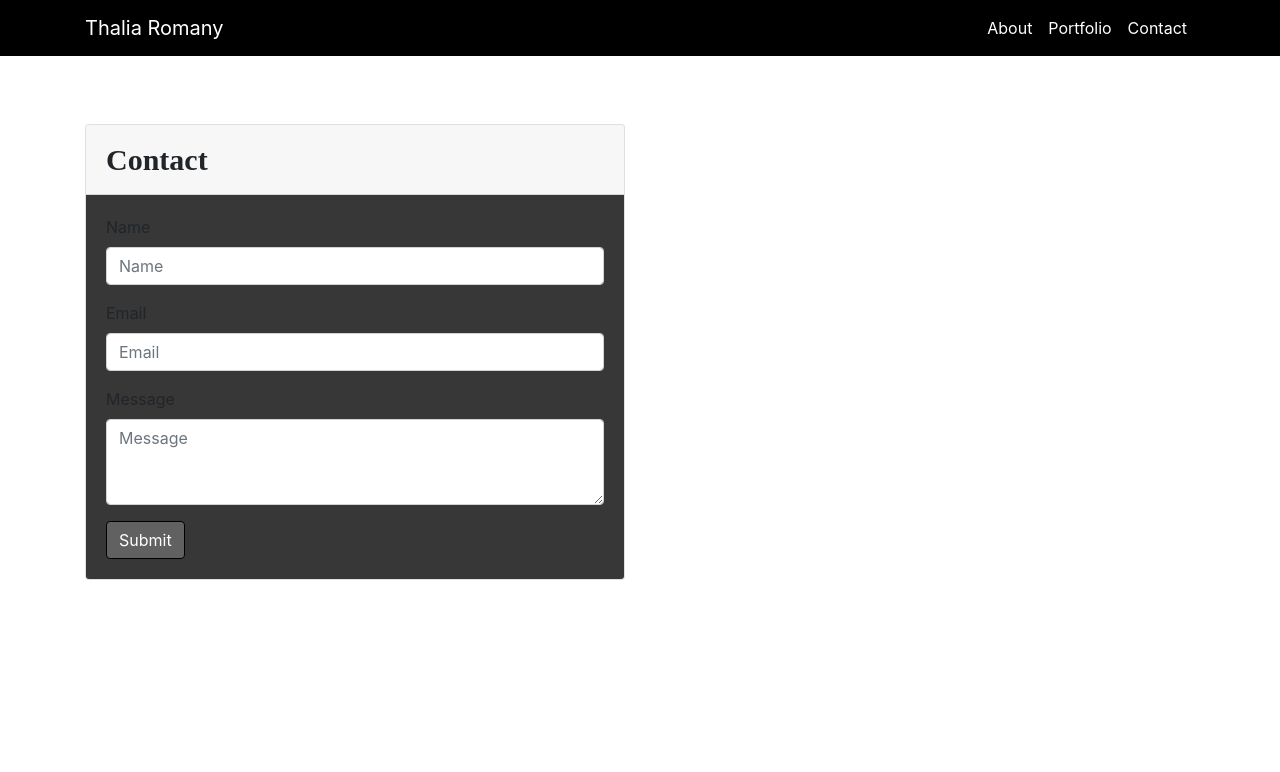
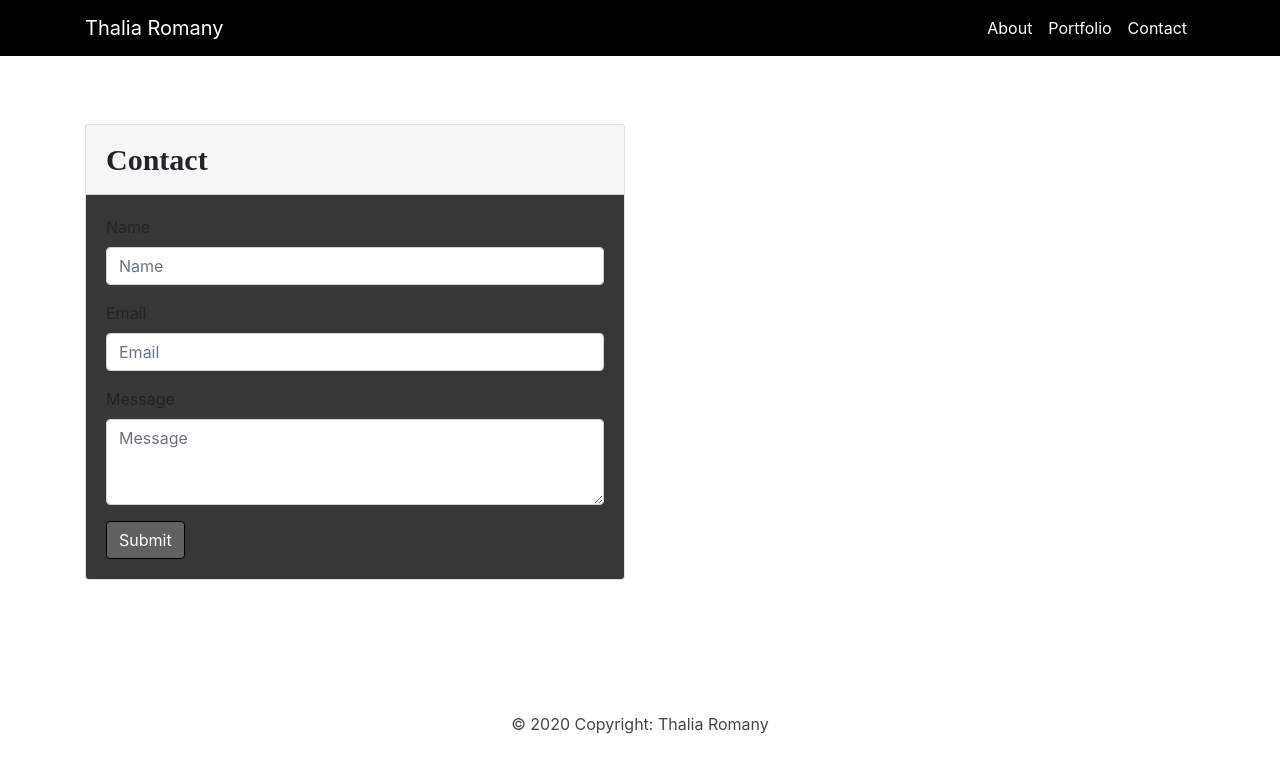
Before and after one commit to ThaliaRowan/homework2.github.io, a React (Create React App) app in the folder myportfolio/: page /Contact in a window 1280 px wide. Shown: the top 772 px of the page. Built offline with nearby package versions, Linux system fonts and the light colour scheme.

Commit message:
created Footer component

```diff
--- a/myportfolio/src/App.js
+++ b/myportfolio/src/App.js
@@ -4,6 +4,7 @@ import Header from "./components/Header";
 import About from "./components/About";
 import Portfolio from "./components/Portfolio";
 import Contact from "./components/Contact";
+import Footer from "./components/Footer";
 
 function App(){
     return (
@@ -13,6 +14,7 @@ function App(){
             <Route exact path="/about" component={About} />
             <Route exact path="/portfolio" component={Portfolio} />
             <Route exact path="/Contact" component={Contact} />
+            <Footer />
         </div>
         </Router>
 
--- /dev/null
+++ b/myportfolio/src/components/Footer.js
@@ -0,0 +1,17 @@
+import React from "react";
+
+function Footer(){
+    return(
+        <div>
+
+    <div class="footer-copyright text-center py-3">© 2020 Copyright: Thalia Romany
+    </div>
+
+
+  <footer id="footer"></footer>
+
+        </div>
+    );
+}
+
+export default Footer;
```
Also changed, not shown: 1 other file (tests, documents, lock files or other folders).
